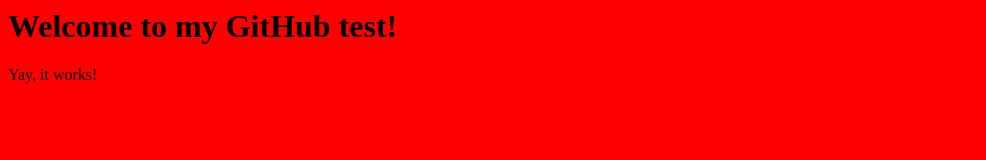
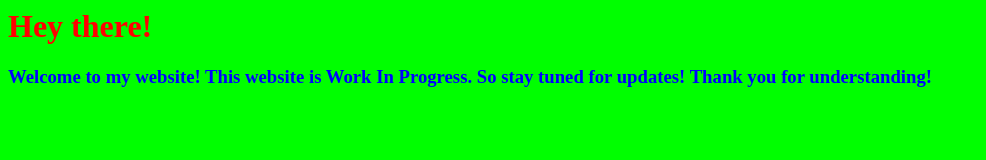
Before and after one commit to sethListing2/sethListing2.github.io, a plain HTML site: page index.html in a window 1280 px wide. Shown: the whole page, without its empty margins (0-986 px from the left). Drawn offline with Linux system fonts and the light colour scheme.

Commit message:
MainWebsite
This is the Main Web Page of my Website!

```diff
--- a/index.html
+++ b/index.html
@@ -1,15 +1,29 @@
 <html>
 <body>
 
+<!-- Web Page Styles -->
 <style>
 body {
 background-color:
+lime;
+}
+</style>
+<style>
+h1 {
+color:
 red;
 }
 </style>
+<style>
+h3 {
+color:
+blue;
+}
+</style>
 
-<h1>Welcome to my GitHub test!</h1>
-<p>Yay, it works!</p>
+<!-- Actual Web Page -->
+<h1>Hey there!</h1>
+<h3>Welcome to my website! This website is Work In Progress. So stay tuned for updates! Thank you for understanding!</h3>
 
 </body>
 </html>
```
